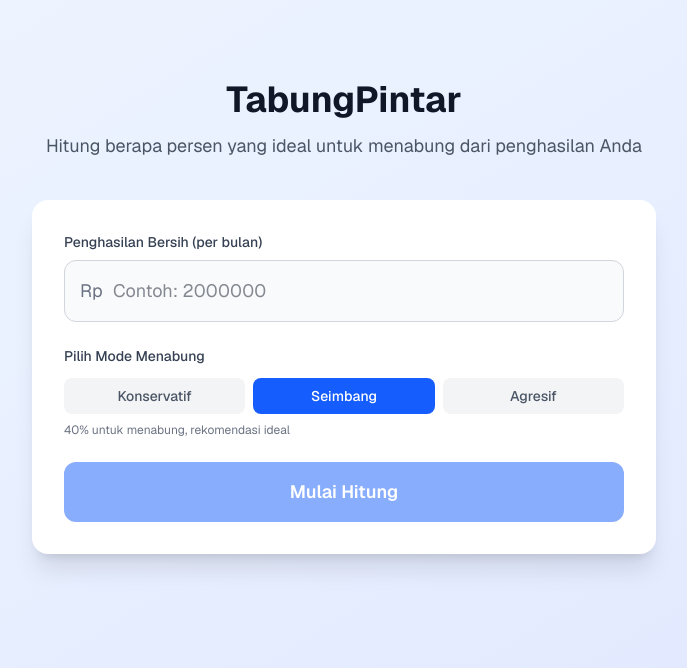
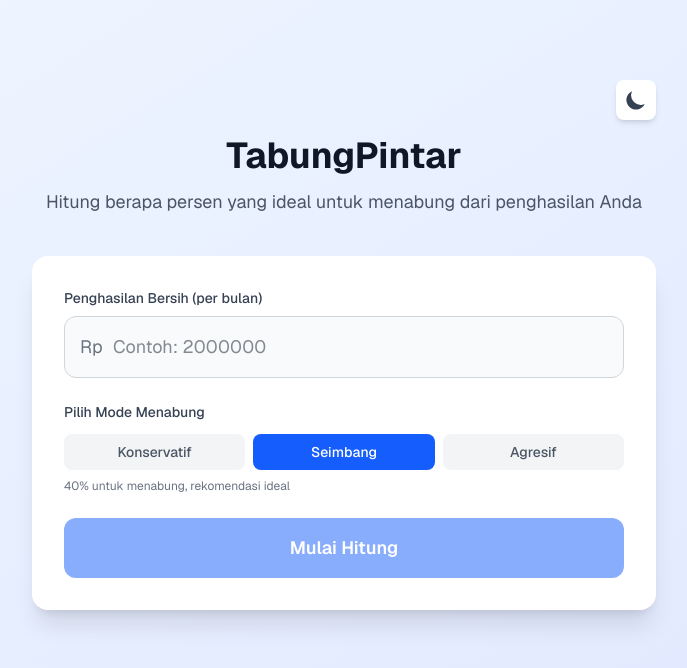
Before and after one commit to ardhikaxx/tabung-pintar, a Next.js app: page / in a window 1280 px wide. Shown: the top 668 px of the page, without its empty margins (296-983 px from the left). Built offline with nearby package versions, Linux system fonts and the light colour scheme.

Commit message:
Add pie chart visualization and dark mode toggle

```diff
--- a/app/page.tsx
+++ b/app/page.tsx
@@ -1,6 +1,7 @@
 "use client";
 
-import { useState } from "react";
+import { useState, useEffect } from "react";
+import { PieChart, Pie, Cell, ResponsiveContainer, Legend, Tooltip } from "recharts";
 
 interface SavingsResult {
   income: number;
@@ -26,6 +27,23 @@
     "balanced"
   );
   const [isCalculating, setIsCalculating] = useState(false);
+  const [darkMode, setDarkMode] = useState(() => {
+    if (typeof window !== "undefined") {
+      const saved = localStorage.getItem("darkMode");
+      if (saved !== null) return JSON.parse(saved);
+      return window.matchMedia("(prefers-color-scheme: dark)").matches;
+    }
+    return false;
+  });
+
+  useEffect(() => {
+    localStorage.setItem("darkMode", JSON.stringify(darkMode));
+    if (darkMode) {
+      document.documentElement.classList.add("dark");
+    } else {
+      document.documentElement.classList.remove("dark");
+    }
+  }, [darkMode]);
 
   const calculateSavings = () => {
     const incomeValue = parseFloat(income.replace(/[^0-9]/g, ""));
@@ -68,10 +86,43 @@
     }
   };
 
+  const chartData = result
+    ? [
+        { name: "Menabung", value: result.savings, color: "#3b82f6" },
+        { name: "Keperluan", value: result.needs, color: "#22c55e" },
+      ]
+    : [];
+
   return (
     <div className="flex flex-col flex-1 items-center justify-center bg-gradient-to-br from-blue-50 to-indigo-100 dark:from-gray-900 dark:to-gray-800 font-sans min-h-screen">
-      <main className="flex flex-1 w-full max-w-2xl flex-col items-center py-20 px-6">
-        <div className="text-center mb-10">
+      <main className="flex flex-1 w-full max-w-2xl flex-col items-start py-20 px-6">
+        <div className="w-full flex justify-end mb-4">
+          <button
+            onClick={() => setDarkMode(!darkMode)}
+            className="p-2 rounded-lg bg-white dark:bg-gray-800 shadow-md hover:shadow-lg transition-shadow"
+            aria-label="Toggle dark mode"
+          >
+            {darkMode ? (
+              <svg
+                className="w-6 h-6 text-yellow-500"
+                fill="currentColor"
+                viewBox="0 0 20 20"
+              >
+                <path d="M10 2a1 1 0 011 1v1a1 1 0 11-2 0V3a1 1 0 011-1zm4 8a4 4 0 11-8 0 4 4 0 018 0zm-.464 4.95l.707.707a1 1 0 001.414-1.414l-.707-.707a1 1 0 00-1.414 1.414zm2.12-10.607a1 1 0 010 1.414l-.706.707a1 1 0 11-1.414-1.414l.707-.707a1 1 0 011.414 0zM17 11a1 1 0 100-2h-1a1 1 0 100 2h1zm-7 4a1 1 0 011 1v1a1 1 0 11-2 0v-1a1 1 0 011-1zM5.05 6.464A1 1 0 106.465 5.05l-.708-.707a1 1 0 00-1.414 1.414l.707.707zm1.414 8.486l-.707.707a1 1 0 01-1.414-1.414l.707-.707a1 1 0 011.414 1.414zM4 11a1 1 0 100-2H3a1 1 0 000 2h1z" />
+              </svg>
+            ) : (
+              <svg
+                className="w-6 h-6 text-gray-700"
+                fill="currentColor"
+                viewBox="0 0 20 20"
+              >
+                <path d="M17.293 13.293A8 8 0 016.707 2.707a8.001 8.001 0 1010.586 10.586z" />
+              </svg>
+            )}
+          </button>
+        </div>
+
+        <div className="text-center mb-10 w-full">
           <h1 className="text-4xl font-bold text-gray-900 dark:text-white mb-3">
             TabungPintar
           </h1>
@@ -155,10 +206,39 @@
         </div>
 
         {result && (
-          <div className="w-full bg-white dark:bg-gray-800 rounded-2xl shadow-xl p-8 animate-fadeIn">
+          <div className="w-full bg-white dark:bg-gray-800 rounded-2xl shadow-xl p-8 mb-6 animate-fadeIn">
             <h2 className="text-2xl font-bold text-gray-900 dark:text-white mb-6 text-center">
               Hasil Perhitungan
             </h2>
+
+            <div className="h-64 mb-6">
+              <ResponsiveContainer width="100%" height="100%">
+                <PieChart>
+                  <Pie
+                    data={chartData}
+                    cx="50%"
+                    cy="50%"
+                    innerRadius={60}
+                    outerRadius={100}
+                    paddingAngle={5}
+                    dataKey="value"
+                  >
+                    {chartData.map((entry, index) => (
+                      <Cell key={`cell-${index}`} fill={entry.color} />
+                    ))}
+                  </Pie>
+                  <Tooltip
+                    contentStyle={{
+                      backgroundColor: darkMode ? "#1f2937" : "#ffffff",
+                      border: "none",
+                      borderRadius: "8px",
+                    }}
+                    formatter={(value: unknown) => formatCurrency(Number(value))}
+                  />
+                  <Legend />
+                </PieChart>
+              </ResponsiveContainer>
+            </div>
 
             <div className="grid grid-cols-1 md:grid-cols-2 gap-6">
               <div className="bg-blue-50 dark:bg-blue-900/30 rounded-xl p-6 text-center">
--- a/package.json
+++ b/package.json
@@ -11,7 +11,8 @@
   "dependencies": {
     "next": "16.2.6",
     "react": "19.2.4",
-    "react-dom": "19.2.4"
+    "react-dom": "19.2.4",
+    "recharts": "^3.8.1"
   },
   "devDependencies": {
     "@tailwindcss/postcss": "^4",
```
Also changed, not shown: 1 other file (tests, documents, lock files or other folders).
